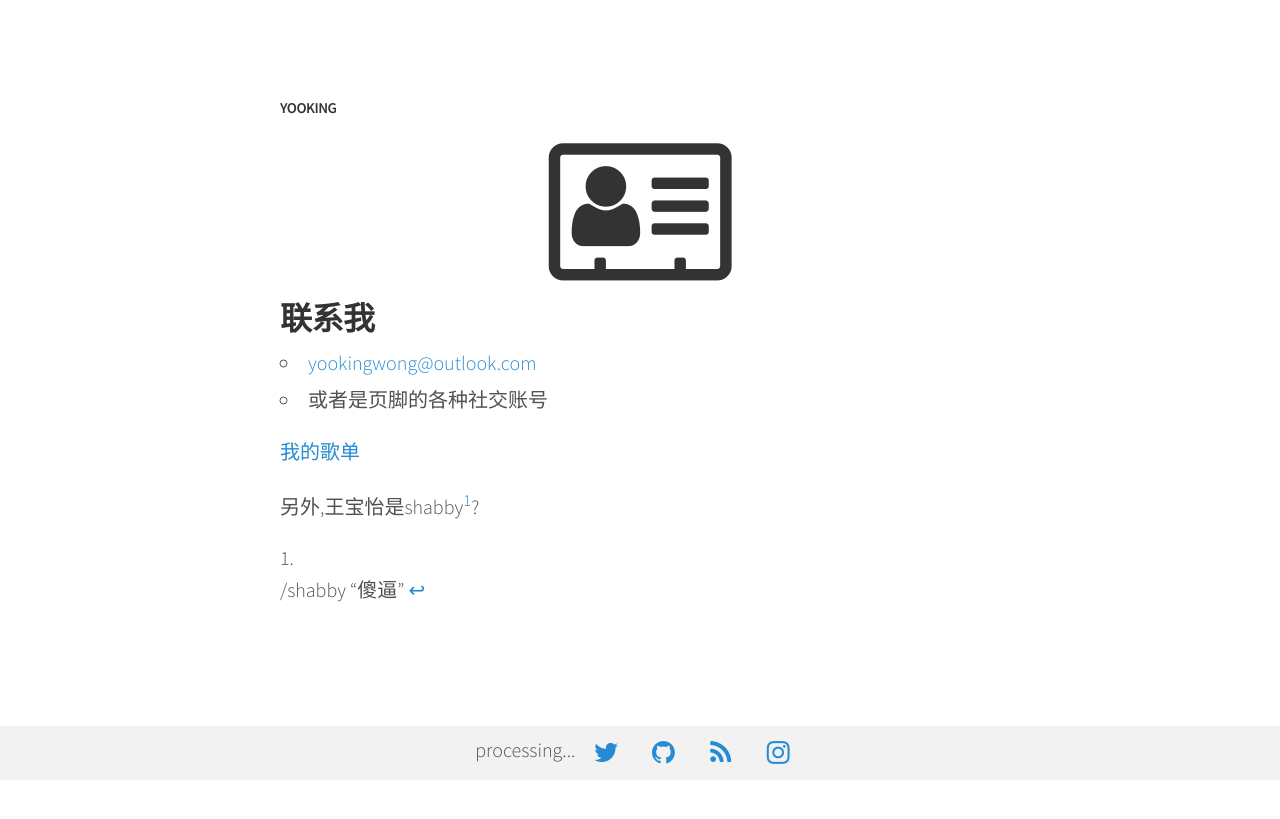
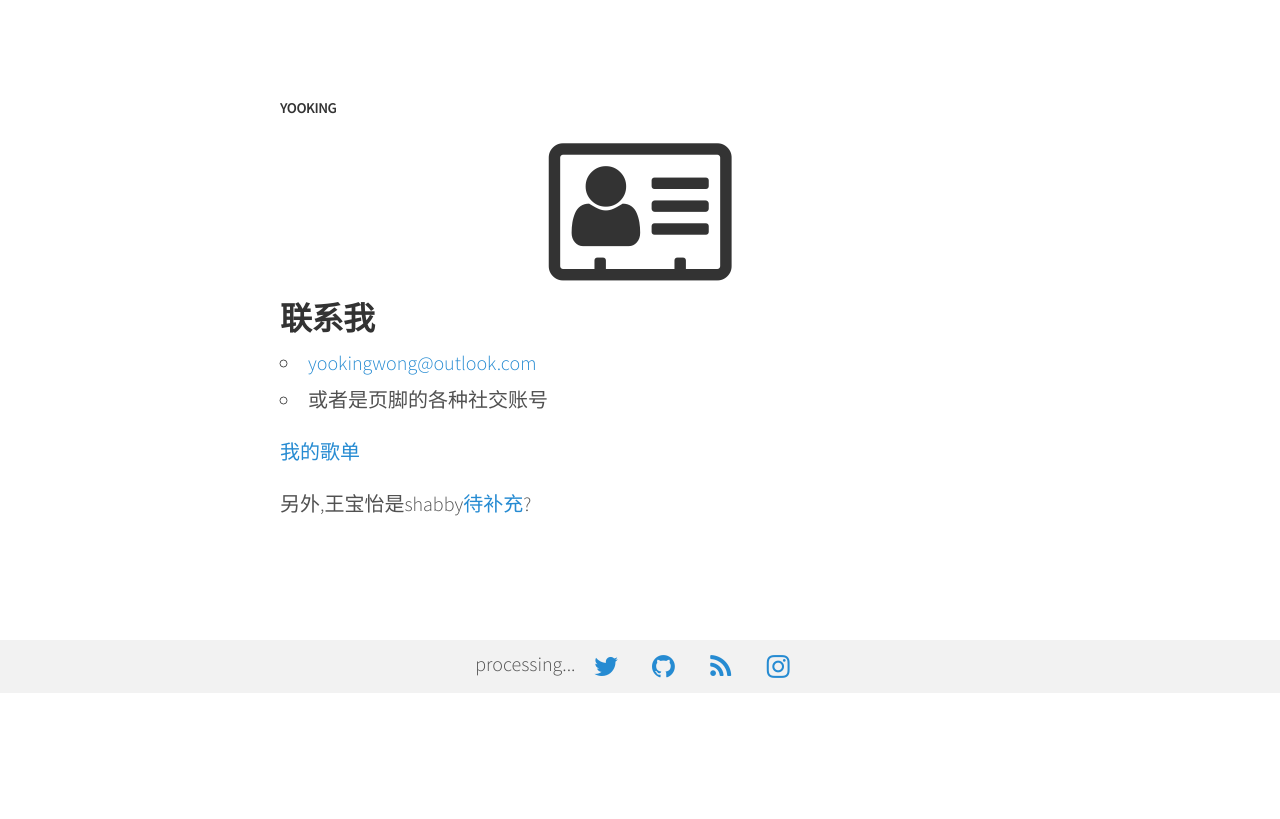
Before and after one commit to zedboyking/yooking.github.io, a Jekyll site: the page built from about.md, in a window 1280 px wide. Shown: the top 819 px of the page. Built offline with Jekyll 4.4.1, drawn with Linux system fonts in a browser that asks for light colours; Markdown is read by kramdown in place of the engine named in the settings.

Commit message:
shabby页面

```diff
--- a/about.md
+++ b/about.md
@@ -12,7 +12,7 @@ permalink: /about/
 
 [我的歌单]
 
-另外,王宝怡是shabby[^1]?
+另外,王宝怡是shabby[待补充]?
 
 [我的歌单]:/music
-[^1]:/shabby "傻逼"
+[待补充]: /shabby
```
